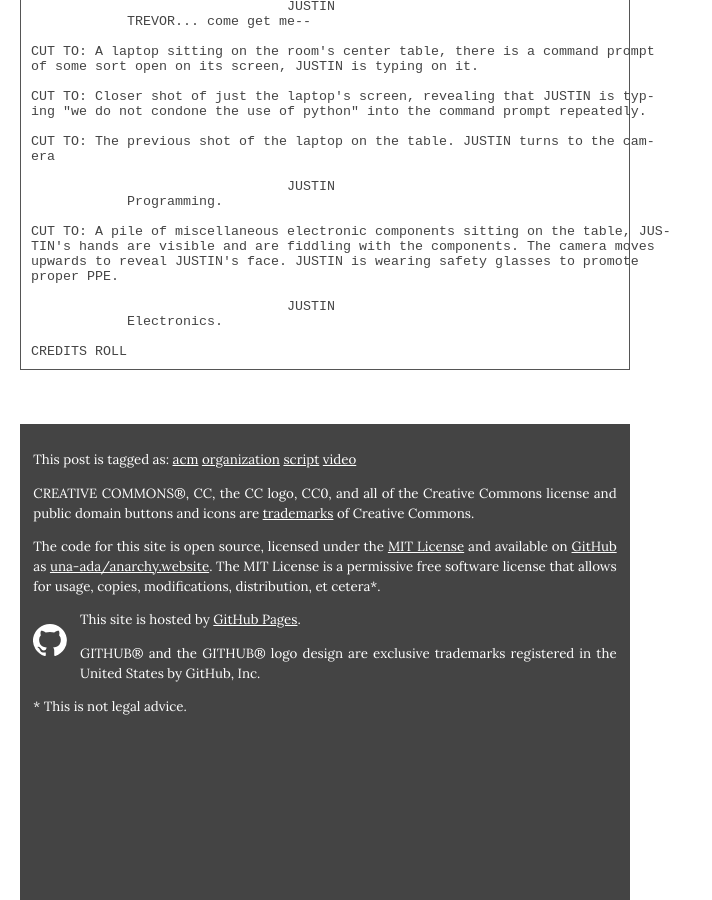
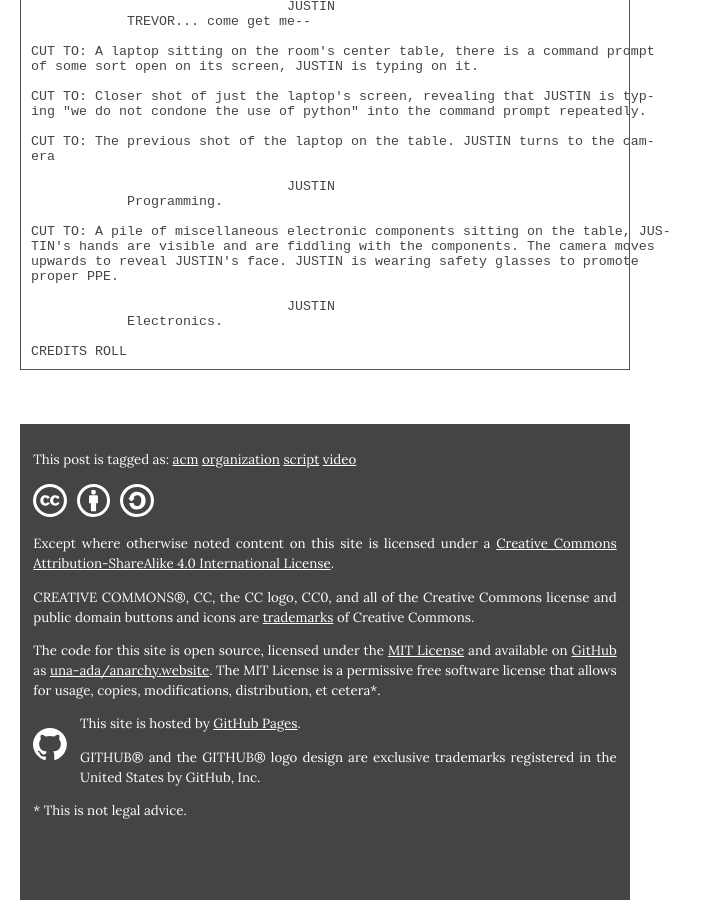
Before and after one commit to una-ada/anarchy.website, a Jekyll site: the page built from _posts/2016-10-26-acm-promo.md, in a window 1280 px wide and 900 px high, scrolled down 1227 px. Shown: the whole window, without its empty margins (0-712 px from the left). Built offline with Jekyll 4.4.1, drawn with Linux system fonts in a browser that asks for light colours; some web fonts are replaced.

Commit message:
Added default license

```diff
--- a/_includes/footer.html
+++ b/_includes/footer.html
@@ -34,6 +34,20 @@
         <img src="/assets/img/sa.svg"
             style="margin-right:0.5rem;width:2.5rem;"/>
     {% endif %}
+    {% unless page.license == "ZERO"
+       or page.license contains "BY" %}
+        <img src="/assets/img/cc.svg"
+            style="margin-right:0.5rem;width:2.5rem;"/>
+        <img src="/assets/img/by.svg"
+            style="margin-right:0.5rem;width:2.5rem;"/>
+        <img src="/assets/img/sa.svg"
+            style="margin-right:0.5rem;width:2.5rem;"/>
+        <p>
+            Except where otherwise noted content on this site is licensed under
+            a <a href="https://creativecommons.org/licenses/by-sa/4.0/">Creative
+            Commons Attribution-ShareAlike 4.0 International License</a>.
+        </p>
+    {% endunless %}
     <p>
         CREATIVE COMMONS&reg;, CC, the CC logo, CC0, and all of the Creative
         Commons license and public domain buttons and icons are
--- a/_layouts/default.html
+++ b/_layouts/default.html
@@ -4,5 +4,6 @@
 <body>
     {{ content }}
     <script>twemoji.parse(document.body)</script>
+    {% include footer.html %}
 </body>
 </html>
```
Also changed, not shown: README.md (+3 -1 lines).
